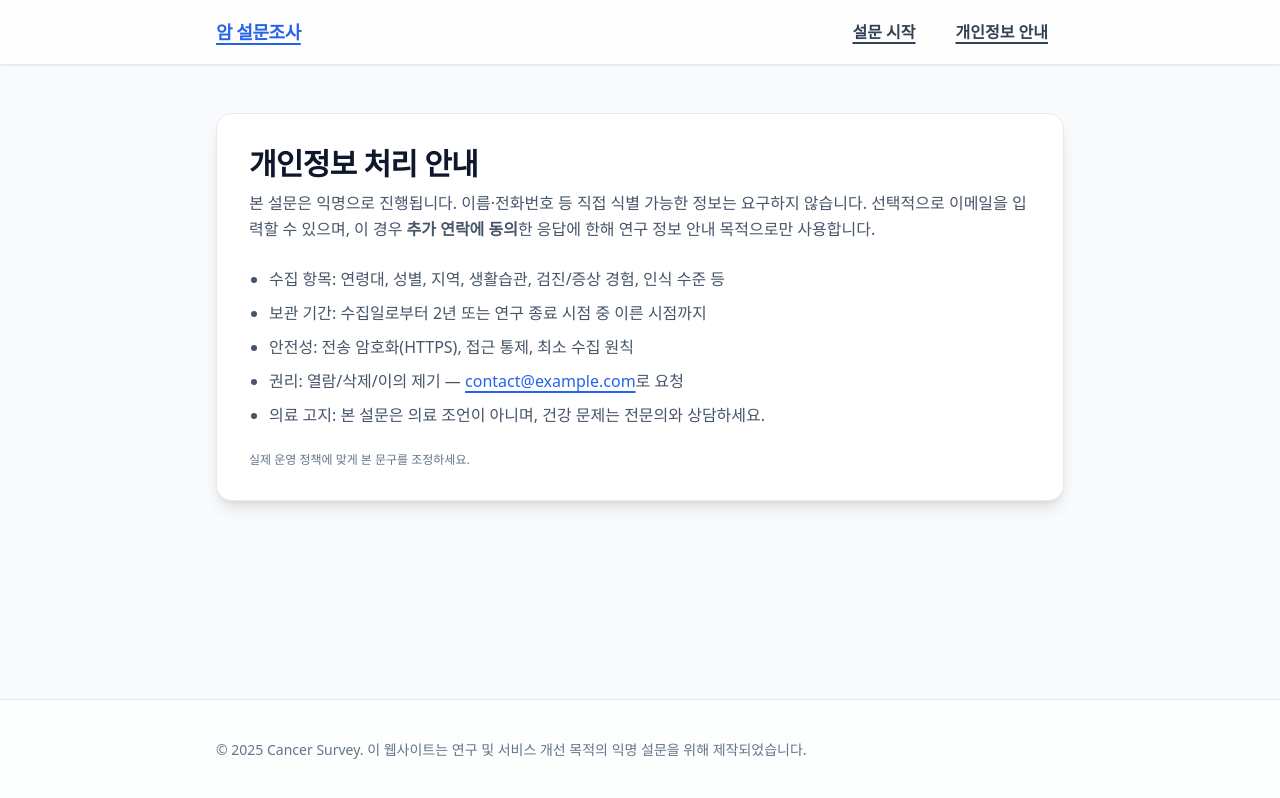
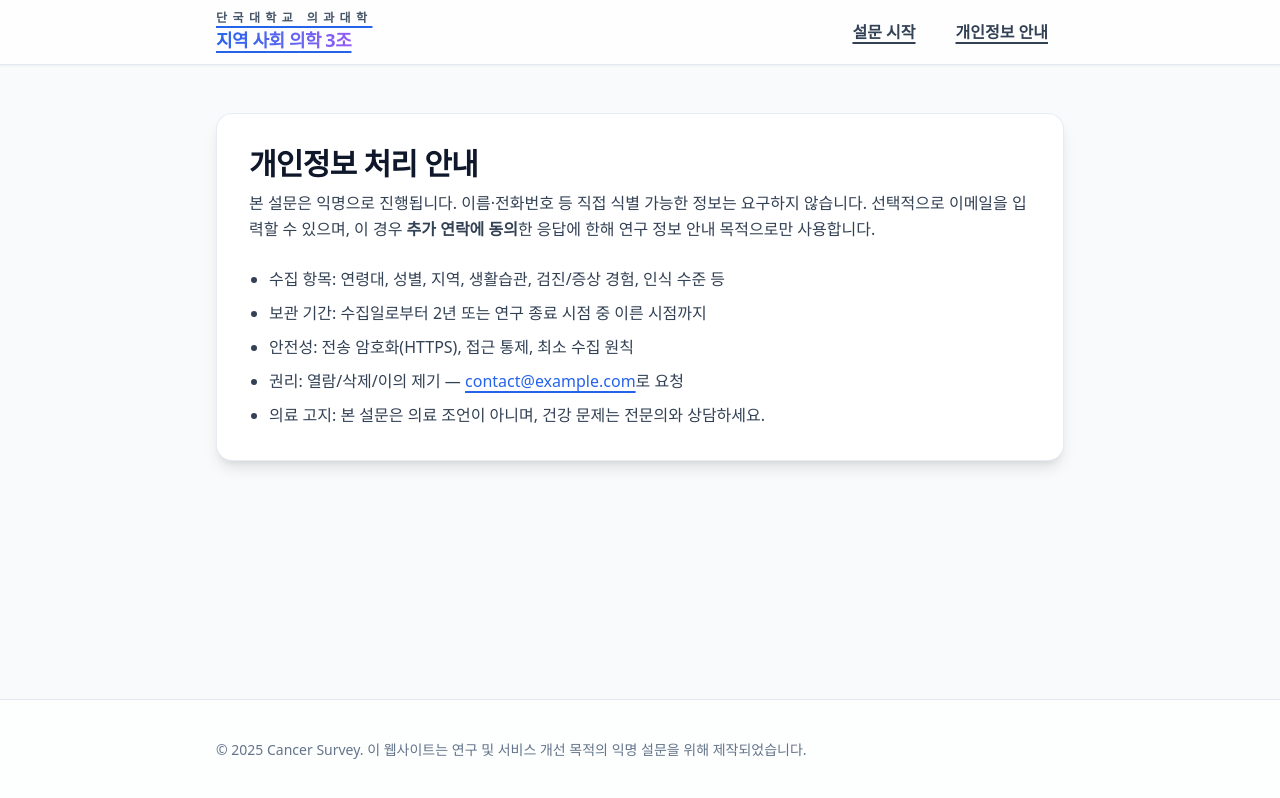
Before and after one commit to songsongvely/cancersurvey, a Next.js app: page /privacy in a window 1280 px wide. Built offline with nearby package versions, Linux system fonts and the light colour scheme.

Commit message:
style: polish header branding and improve   readability

```diff
--- a/app/layout.tsx
+++ b/app/layout.tsx
@@ -15,8 +15,13 @@ export default function RootLayout({ children }: { children: React.ReactNode })
         <div className="flex min-h-screen flex-col">
           <header className="border-b border-slate-200 bg-white/80 backdrop-blur shadow-sm">
             <div className="container-narrow flex h-16 items-center justify-between">
-              <Link href="/" className="text-lg font-semibold tracking-tight hover:text-blue-600 transition-colors">
-                암 설문조사
+              <Link href="/" className="group flex flex-col leading-tight">
+                <span className="text-xs font-semibold uppercase tracking-[0.45em] text-slate-600 group-hover:text-blue-600 transition-colors">
+                  단국대학교 의과대학
+                </span>
+                <span className="text-lg font-semibold tracking-tight text-transparent bg-clip-text bg-gradient-to-r from-blue-600 via-indigo-500 to-purple-500">
+                  지역 사회 의학 3조
+                </span>
               </Link>
               <nav className="flex gap-2">
                 <Link className="btn-ghost" href="/survey">설문 시작</Link>
--- a/app/page.tsx
+++ b/app/page.tsx
@@ -9,7 +9,7 @@ export default function HomePage() {
           <span className="badge uppercase tracking-wide">Cancer Insight Survey</span>
           <h1 className="text-3xl font-semibold tracking-tight">암 설문조사</h1>
         </div>
-        <p className="text-slate-600 leading-relaxed">
+        <p className="text-slate-700 leading-relaxed">
           본 설문은 암 예방, 진단, 검진, 생활습관과 관련된 인식을 파악하기 위한 <b>익명</b> 조사입니다.
           설문 결과는 통계 분석 및 서비스 개선에만 사용되며, 의료적 진단이나 치료를 제공하지 않습니다.
         </p>
--- a/app/privacy/page.tsx
+++ b/app/privacy/page.tsx
@@ -4,19 +4,18 @@ export default function PrivacyPage() {
     <div className="card space-y-6">
       <div className="space-y-2">
         <h1 className="text-3xl font-semibold tracking-tight">개인정보 처리 안내</h1>
-        <p className="text-slate-600 leading-relaxed">
+        <p className="text-slate-700 leading-relaxed">
           본 설문은 익명으로 진행됩니다. 이름·전화번호 등 직접 식별 가능한 정보는 요구하지 않습니다.
           선택적으로 이메일을 입력할 수 있으며, 이 경우 <b>추가 연락에 동의</b>한 응답에 한해 연구 정보 안내 목적으로만 사용합니다.
         </p>
       </div>
-      <ul className="list-disc pl-5 space-y-2 text-slate-600 leading-relaxed">
+      <ul className="list-disc pl-5 space-y-2 text-slate-700 leading-relaxed">
         <li>수집 항목: 연령대, 성별, 지역, 생활습관, 검진/증상 경험, 인식 수준 등</li>
         <li>보관 기간: 수집일로부터 2년 또는 연구 종료 시점 중 이른 시점까지</li>
         <li>안전성: 전송 암호화(HTTPS), 접근 통제, 최소 수집 원칙</li>
         <li>권리: 열람/삭제/이의 제기 — <a href={`mailto:${email}`}>{email}</a>로 요청</li>
         <li>의료 고지: 본 설문은 의료 조언이 아니며, 건강 문제는 전문의와 상담하세요.</li>
       </ul>
-      <p className="text-xs text-slate-500">실제 운영 정책에 맞게 본 문구를 조정하세요.</p>
     </div>
   )
 }
```
